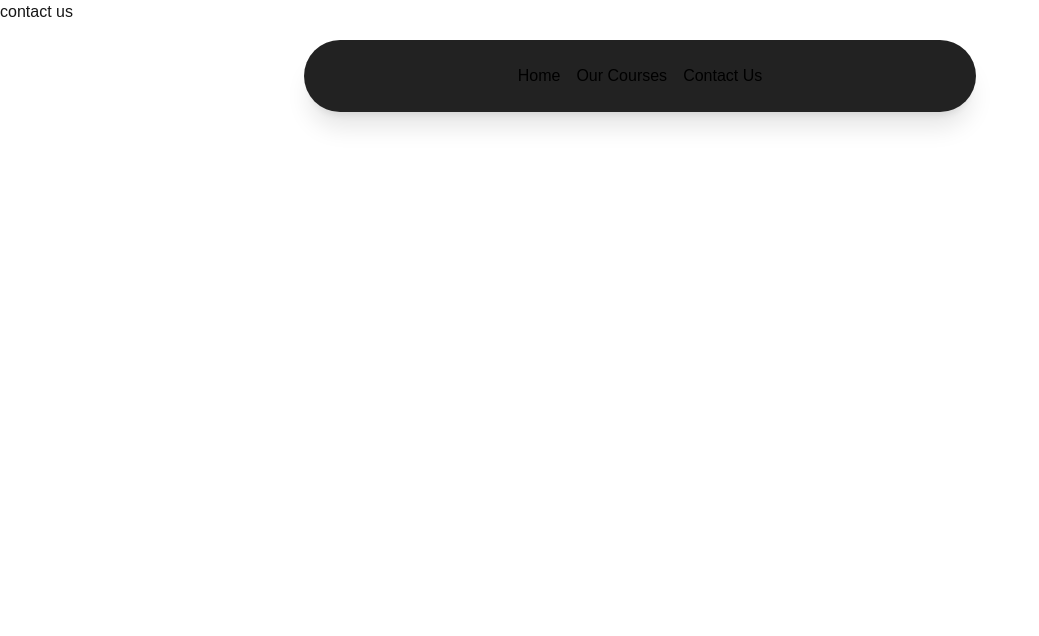
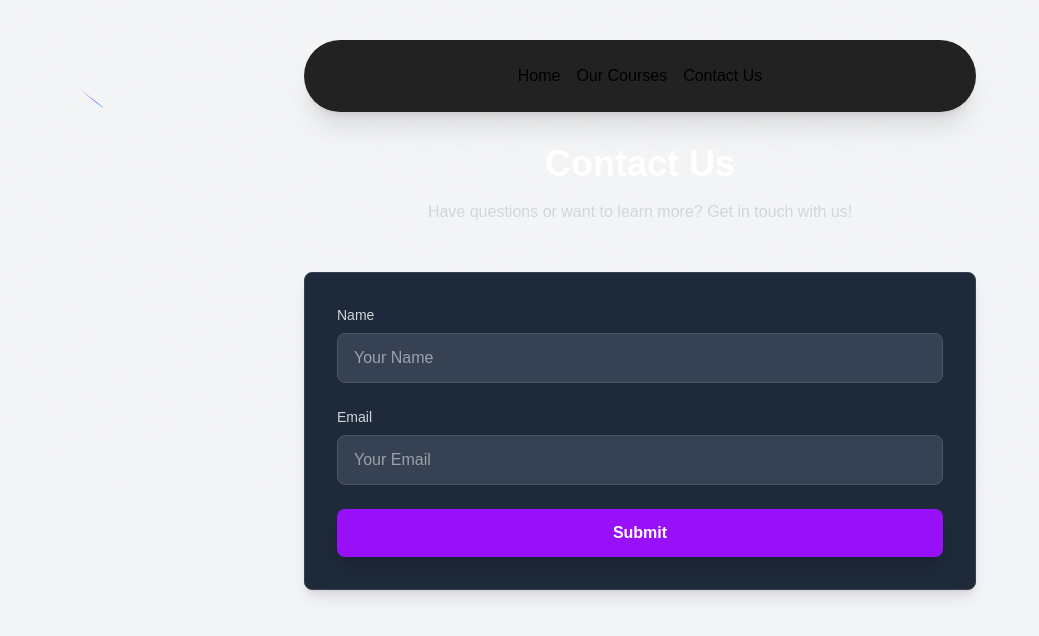
Before and after one commit to HirenSiyodia/Next-JS-2026, a Next.js app in the folder Beginner/musicnextjs/: page /contact in a window 1280 px wide. Shown: the top 636 px of the page, without its empty margins (0-1039 px from the left). Built offline with nearby package versions, Linux system fonts and the light colour scheme.

Commit message:
Initial commit

```diff
--- a/Beginner/musicnextjs/app/contact/page.tsx
+++ b/Beginner/musicnextjs/app/contact/page.tsx
@@ -1,11 +1,74 @@
-import React from 'react'
+'use client';
+import React, { useState } from "react";
+import { BackgroundBeams } from "@/components/ui/background-beams";
 
 function page() {
+  const [name, setName] = useState('');
+  const [email, setEmail] = useState('');
+
+  const handleSubmit = (e: React.SyntheticEvent) => {
+  e.preventDefault();
+
+  console.log({
+    name,
+    email,
+  });
+  setName('');
+  setEmail('');
+  alert('Thank you for contacting us! We will get back to you soon.');
+};
+
   return (
-    <div>
-      contact us
+    <div className="min-h-screen bg-gray-100 dark:bg-gray-900 py-12 pt-36 relative">
+<BackgroundBeams className="pointer-events-none" />
+      <div className="max-w-7xl mx-auto px-4 sm:px-6">
+        <div className="text-center">
+          <h1 className="text-4xl font-bold text-white">Contact Us</h1>
+          <p className="text-gray-300 mt-4">
+            Have questions or want to learn more? Get in touch with us!
+          </p>
+        </div>
+      </div>
+      <form onSubmit={handleSubmit} className="relative z-10 max-w-2xl mx-auto mt-12 bg-gray-800 p-8 rounded-lg shadow-lg border border-gray-700">
+        <div className="mb-6">
+          <label
+            htmlFor="name"
+            className="block text-sm font-medium text-gray-300 mb-2"
+          >
+            Name
+          </label>
+          <input
+            type="text"
+            value={name}
+            onChange={(e)=>setName(e.target.value)}
+            className="w-full px-4 py-3 rounded-lg bg-gray-700 border border-gray-600 focus:outline-none focus:ring-2 focus:ring-purple-500 text-white"
+            placeholder="Your Name"
+          />
+        </div>
+        <div className="mb-6">
+          <label
+            htmlFor="email"
+            className="block text-sm font-medium text-gray-300 mb-2"
+          >
+            Email
+          </label>
+          <input
+            type="email"
+            value={email}
+            onChange={(e)=>setEmail(e.target.value)}
+            className="w-full px-4 py-3 rounded-lg bg-gray-700 border border-gray-600 focus:outline-none focus:ring-2 focus:ring-purple-500 text-white"
+            placeholder="Your Email"
+          ></input>
+        </div>
+        <button
+          type="submit"
+          className="w-full py-3 rounded-lg bg-purple-600 hover:bg-purple-700 transition duration-300 text-white font-semibold shadow-lg"
+        >
+          Submit
+        </button>
+      </form>
     </div>
-  )
+  );
 }
 
-export default page
+export default page;
```
